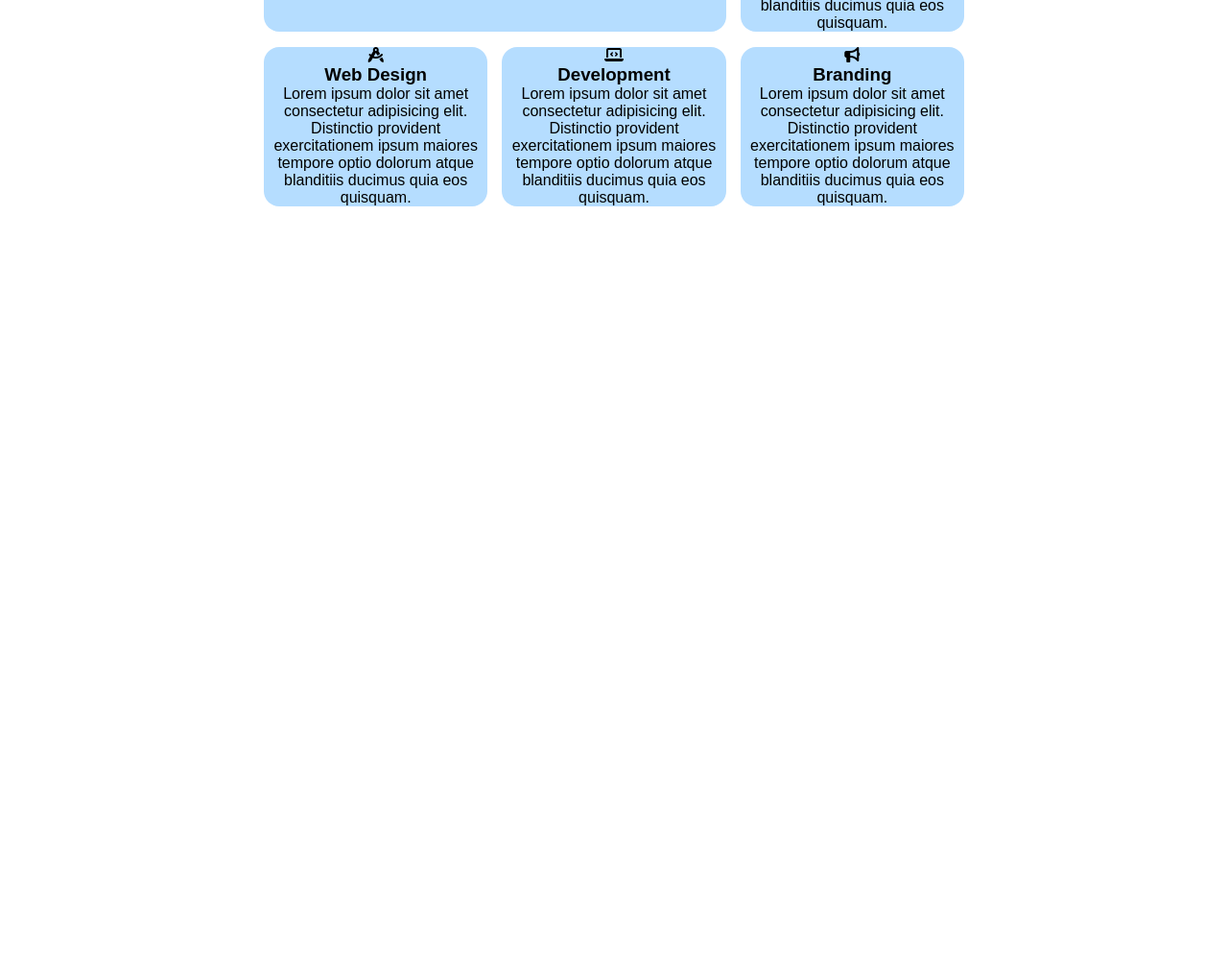
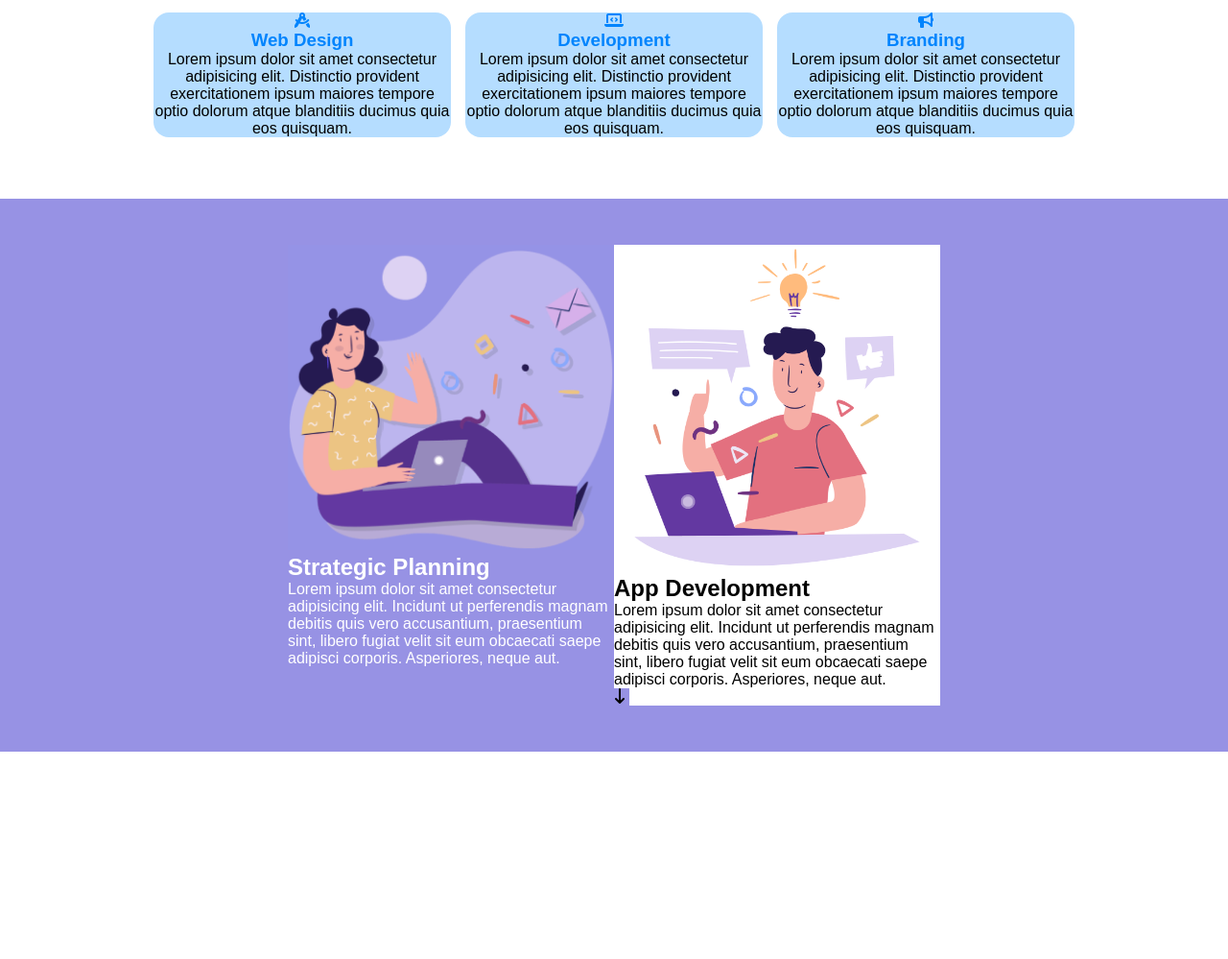
Before and after one commit to AndreaTorelli87/htmlcss-responsive-layout, a plain HTML site: page index.html in a window 1280 px wide. Shown: the part 213-1212 px from the top of the page at 96% size. Before the commit the page ends 972 px from the top, so only its background shows below. Drawn offline with Linux system fonts and the light colour scheme.

Commit message:
Fine planning

```diff
--- a/css/style.css
+++ b/css/style.css
@@ -18,19 +18,19 @@
    /* display: inline-block; */
 }
 
-/* :root{
-   --viola;
-   --blu;
-} */
+:root{
+   --viola: #9792E4;
+   --blu: #0084FD;
+   --white: #FFFFFF;
+}
 
 section{
    padding: 3rem 0;
 }
 
 .container{
-   display: flex;
-   width: calc(100vw - 2rem);
-   margin: 0 1rem;
+   width: 440px;
+   margin: auto;
 }
 
 .border1{
@@ -39,6 +39,18 @@ section{
 
 .border2{
    border-radius: 2rem;
+}
+
+.font-white{
+   color: var(--white);
+}
+
+.bg-white{
+   background-color: var(--white);
+}
+
+.image img{
+   width: 100%;
 }
 
 /* ----- HEADER ----- */
@@ -57,12 +69,16 @@ header{
 header .container{
    justify-content: space-between;
    align-items: center;
-   margin: 0 1rem;
 }
 
-#hamburger{
+nav {
    display: none;
 }
+
+#hamburger {
+   display: inline-block;
+}
+
 
 /* ----- INTRO ----- */
 
@@ -78,8 +94,22 @@ header .container{
 }
 
 #intro span, #intro h3{
-   color: ;
+   color: var(--blu);
 }
+
+
+/* ----- PLANNING ----- */
+
+#planning{
+   background-color: var(--viola);
+}
+
+.cerchio{
+   background-color: var(--viola);
+   width: 1rem;
+}
+
+
 
 /* ----- TABLET ----- */
 @media screen and (min-width: 768px) {
@@ -87,6 +117,14 @@ header .container{
    .container{
       width: 730px;
       margin: auto;
+   }
+
+   nav {
+      display: none;
+   }
+
+   #hamburger {
+      display: inline-block;
    }
 
    #intro .cards{
@@ -103,26 +141,25 @@ header .container{
    width: calc(100% / 3 * 2 - 5px);
   }
 
+  #planning .container{
+   width: 680px;
+   display: flex;
+   justify-content: end;
+  }
+
+
 
 }
 
 
 /* ----- DESKTOP ----- */
-@media screen and (min-width: 992){
+@media screen and (min-width: 992px){
 
    .container{
       width: 960px;
       margin: auto;
    }
 
-
-   /* header nav {
-      display: none;
-   }
-
-   #hamburger {
-      display: inline-block;
-   } */
 }
 
 @media screen (min-width: 1200){
--- a/index.html
+++ b/index.html
@@ -65,30 +65,48 @@
                     </div>
                 </div>
             </section>
+
             <section id="planning">
                 <div class="container">
-
-
+                    <div class="font-white">
+                        <div class="image">
+                            <img src="img/planning1.png" alt="Girl Dev">
+                        </div>
+                        <h2>Strategic Planning</h2>
+                        <p>Lorem ipsum dolor sit amet consectetur adipisicing elit. Incidunt ut perferendis magnam debitis quis vero accusantium, praesentium sint, libero fugiat velit sit eum obcaecati saepe adipisci corporis. Asperiores, neque aut.</p>
+                    </div>
+                    <div class="bg-white">
+                        <div class="image">
+                            <img src="img/planning2.png" alt="Boy Dev">
+                        </div>
+                        <h2>App Development</h2>
+                        <p>Lorem ipsum dolor sit amet consectetur adipisicing elit. Incidunt ut perferendis magnam debitis quis vero accusantium, praesentium sint, libero fugiat velit sit eum obcaecati saepe adipisci corporis. Asperiores, neque aut.</p>
+                        <div class="cerchio"><i class="fa-solid fa-arrow-down-long"></i></div>
+                    </div>
                 </div>
             </section>
+
             <section id="testimonials">
                 <div class="container">
 
 
                 </div>
             </section>
+
             <section id="features">
                 <div class="container">
 
 
                 </div>
             </section>
+
             <section id="about-us">
                 <div class="container">
 
 
                 </div>
             </section>
+
             <section id="get-started">
                 <div class="container">
 
@@ -96,6 +114,7 @@
                 </div>
             </section>
         </main>
+
         <footer>
 
         </footer>
```
